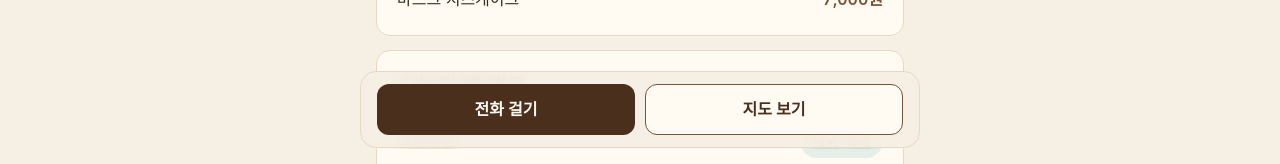
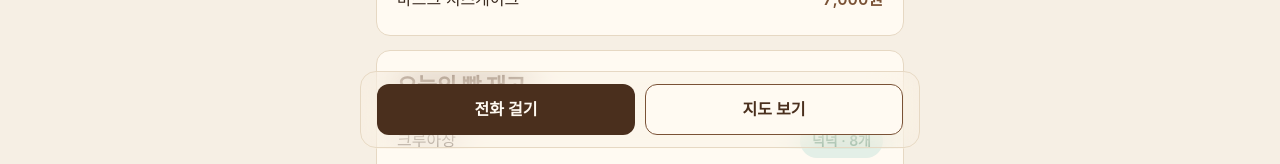
Before and after one commit to tjeka97/day02_cafe, a plain HTML site: page index.html in a window 1280 px wide. Shown: the part 636-800 px from the top of the page. Drawn offline with nearby package versions, Linux system fonts and the light colour scheme; a web font is replaced by a local one.

Commit message:
Frosted-glass bottom bar: translucent background, stronger blur, no top border
Co-Authored-By: Claude Opus 5.5 <noreply@anthropic.com>

```diff
--- a/index.html
+++ b/index.html
@@ -181,9 +181,9 @@
       grid-template-columns: 1fr 1fr;
       gap: 10px;
       padding: 12px 16px calc(12px + env(safe-area-inset-bottom));
-      background: rgba(246,239,228,.94);
-      backdrop-filter: blur(8px);
-      border-top: 1px solid var(--line);
+      background: rgba(246,239,228,.3); /* 뒤 콘텐츠가 비쳐 보이는 유리 느낌 */
+      -webkit-backdrop-filter: blur(20px) saturate(160%);
+      backdrop-filter: blur(20px) saturate(160%);
     }
     #quick-actions a {
       display: flex;
```
